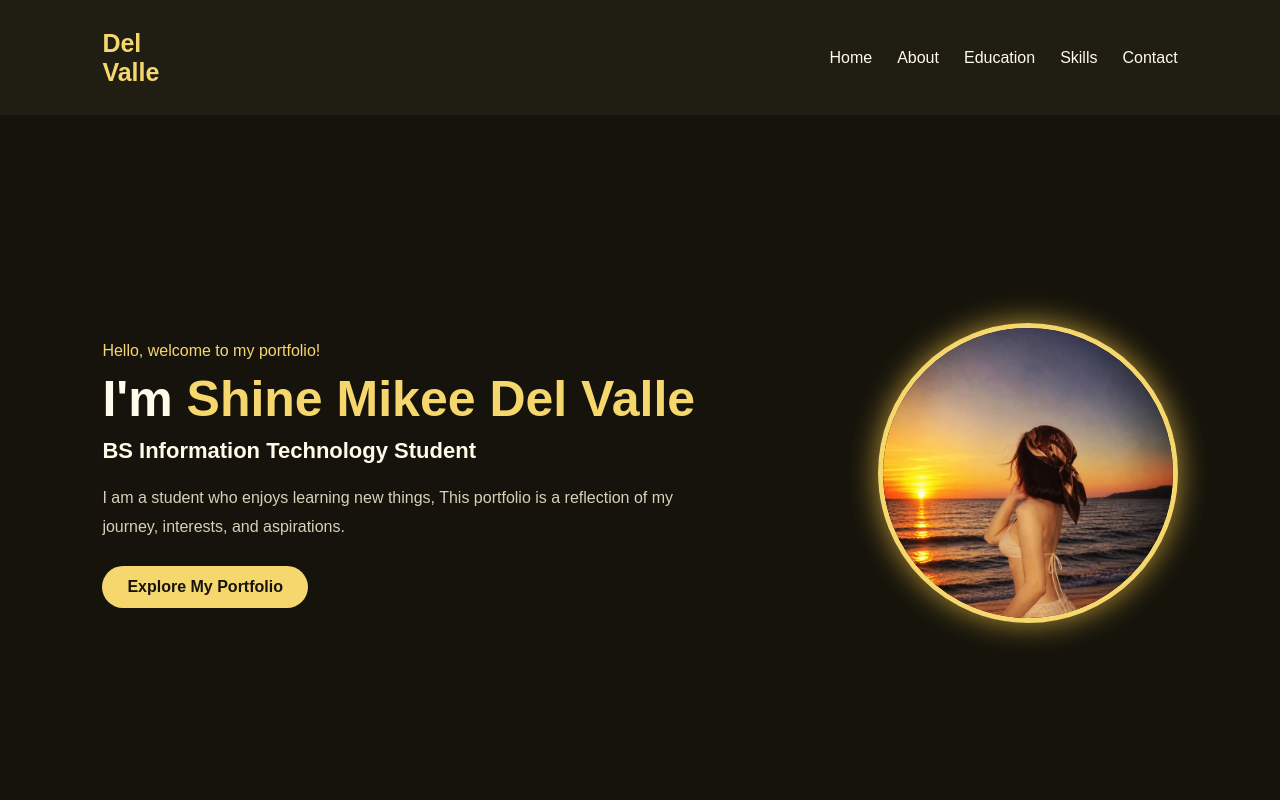
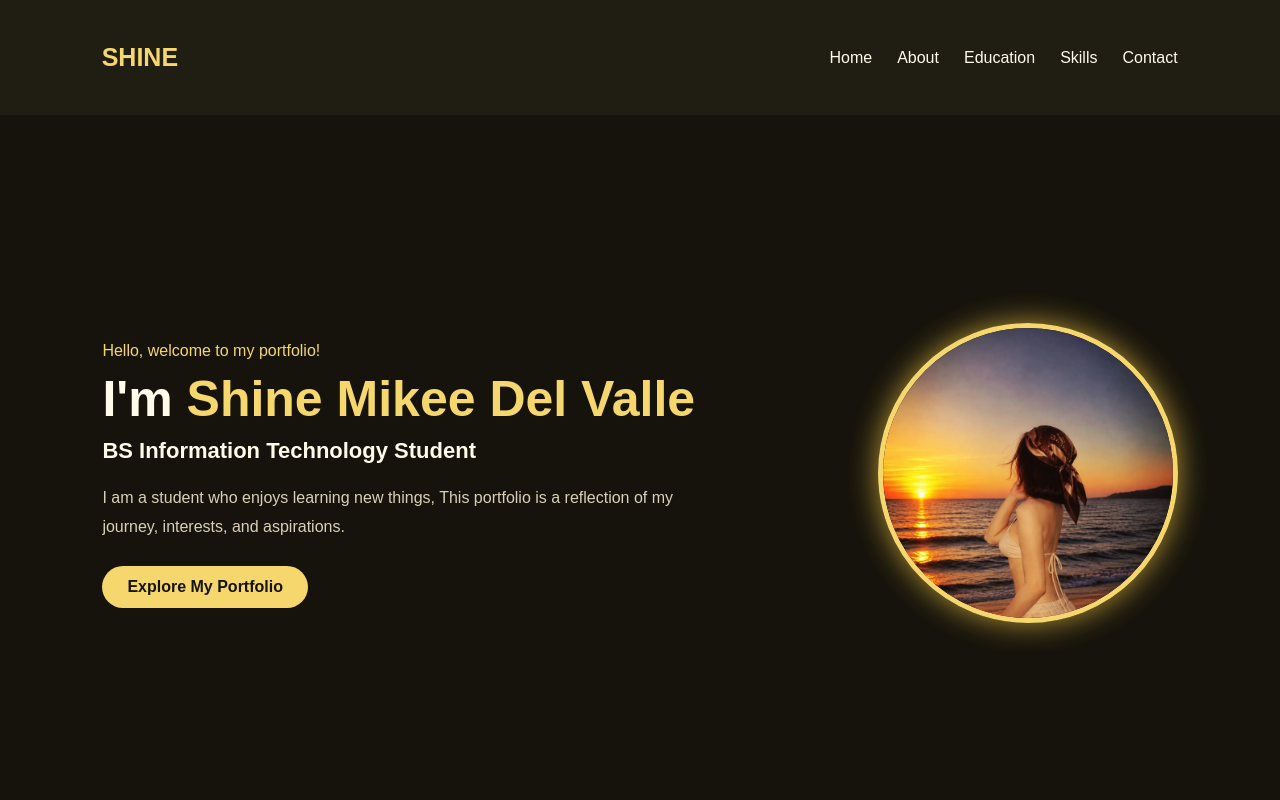
Before and after one commit to shinemikeed-create/my-personal-portfolio, a plain HTML site: page index.html in a window 1280 px wide. Shown: the top 800 px of the page. Drawn offline with Linux system fonts and the light colour scheme.

Commit message:
Update index.html

```diff
--- a/index.html
+++ b/index.html
@@ -10,7 +10,7 @@
 
     <header>
         <nav class="navbar">
-            <h2 class="logo">Del Valle</h2>
+            <h2 class="logo">SHINE</h2>
 
             <ul>
                 <li><a href="#home">Home</a></li>
```
